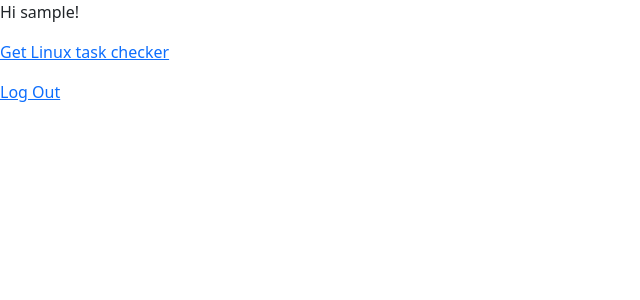
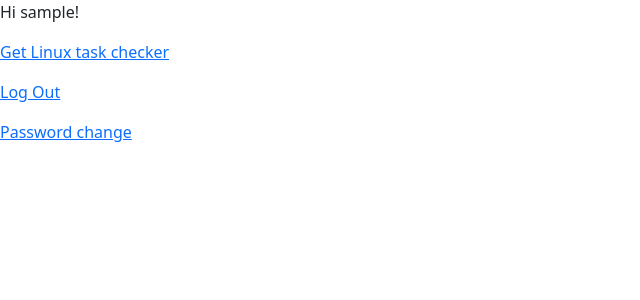
Before and after one commit to GurSergey/Open-Linux-Course, a Django app: page / in a window 1280 px wide. Shown: the top 300 px of the page, without its empty margins (0-640 px from the left). Run offline with Django 4.2, Linux system fonts and the light colour scheme; the visitor is signed in with stand-in values (Sample User, id 1).

Commit message:
fix link change password

```diff
--- a/webuihelper/templates/home.html
+++ b/webuihelper/templates/home.html
@@ -7,6 +7,7 @@
     <p>Hi {{ user.username }}!</p>
     <p><a href="utility/">Get Linux task checker</a></p>
   <p><a href="{% url 'logout' %}">Log Out</a></p>
+  <p><a href="password_change/">Password change</a></p>
 {% else %}
   <p>You are not logged in</p>
   <a href="{% url 'login' %}">Log In</a>
```
